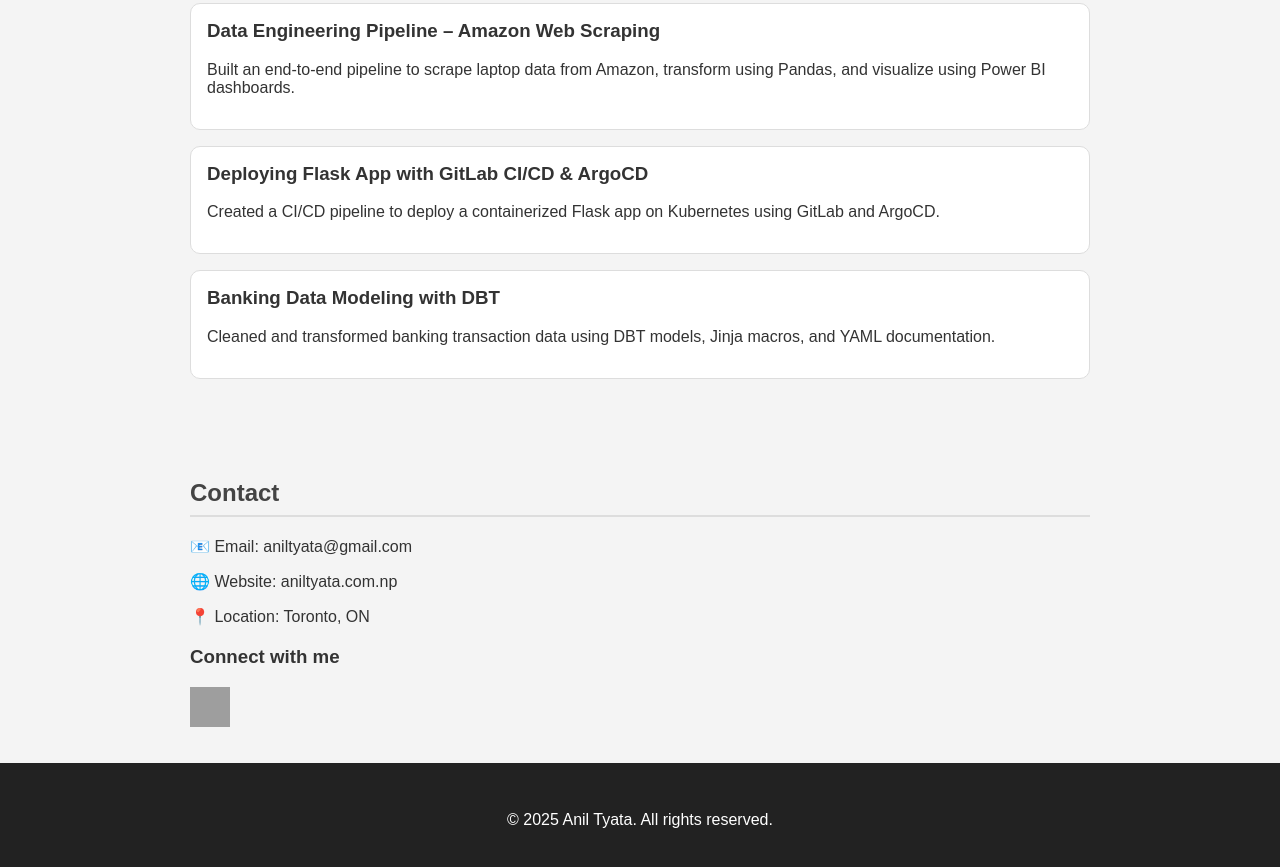
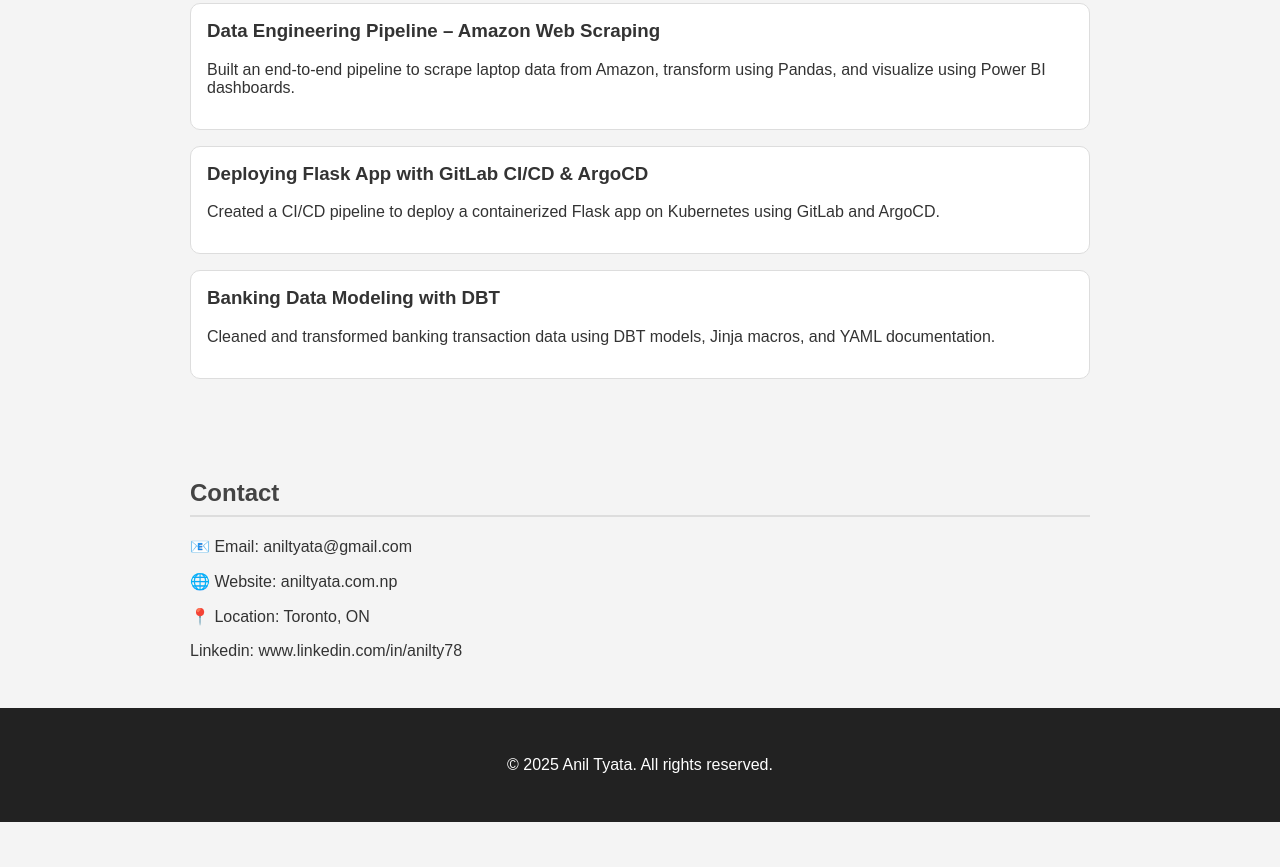
Before and after one commit to anilty78/portfolio, a plain HTML site: page index.html in a window 1280 px wide. Shown: the part 734-1601 px from the top of the page. After the commit the page ends 1556 px from the top, so only its background shows below. Drawn offline with Linux system fonts and the light colour scheme; grey boxes are pictures that could not be loaded.

Commit message:
Updated portfolio with LinkedIn link and design changes

```diff
--- a/index.html
+++ b/index.html
@@ -77,13 +77,7 @@
   <p>📧 Email: aniltyata@gmail.com</p>
   <p>🌐 Website: aniltyata.com.np</p>
   <p>📍 Location: Toronto, ON</p>
-  <div style="margin-top: 20px;">
-    <h3>Connect with me</h3>
-    <a href="https://www.linkedin.com/in/aniltyata/" target="_blank">
-      <img src="https://cdn.jsdelivr.net/gh/devicons/devicon/icons/linkedin/linkedin-original.svg"
-           alt="LinkedIn" width="40" height="40">
-    </a>
-  </div>
+  <p>Linkedin: www.linkedin.com/in/anilty78</p>
 </section>
 
 <footer>
```
Also changed, not shown: New Text Document.txt (added).
